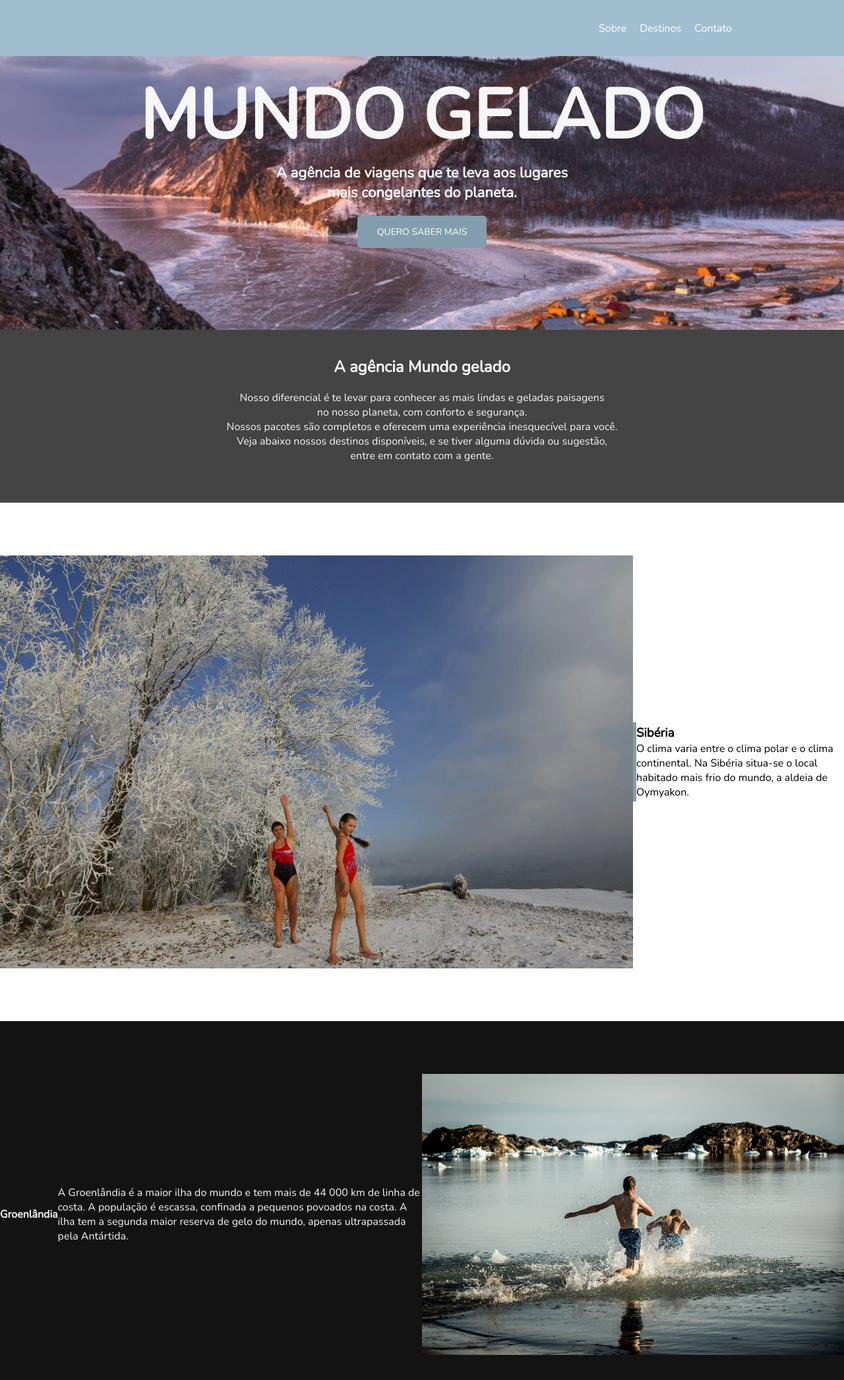
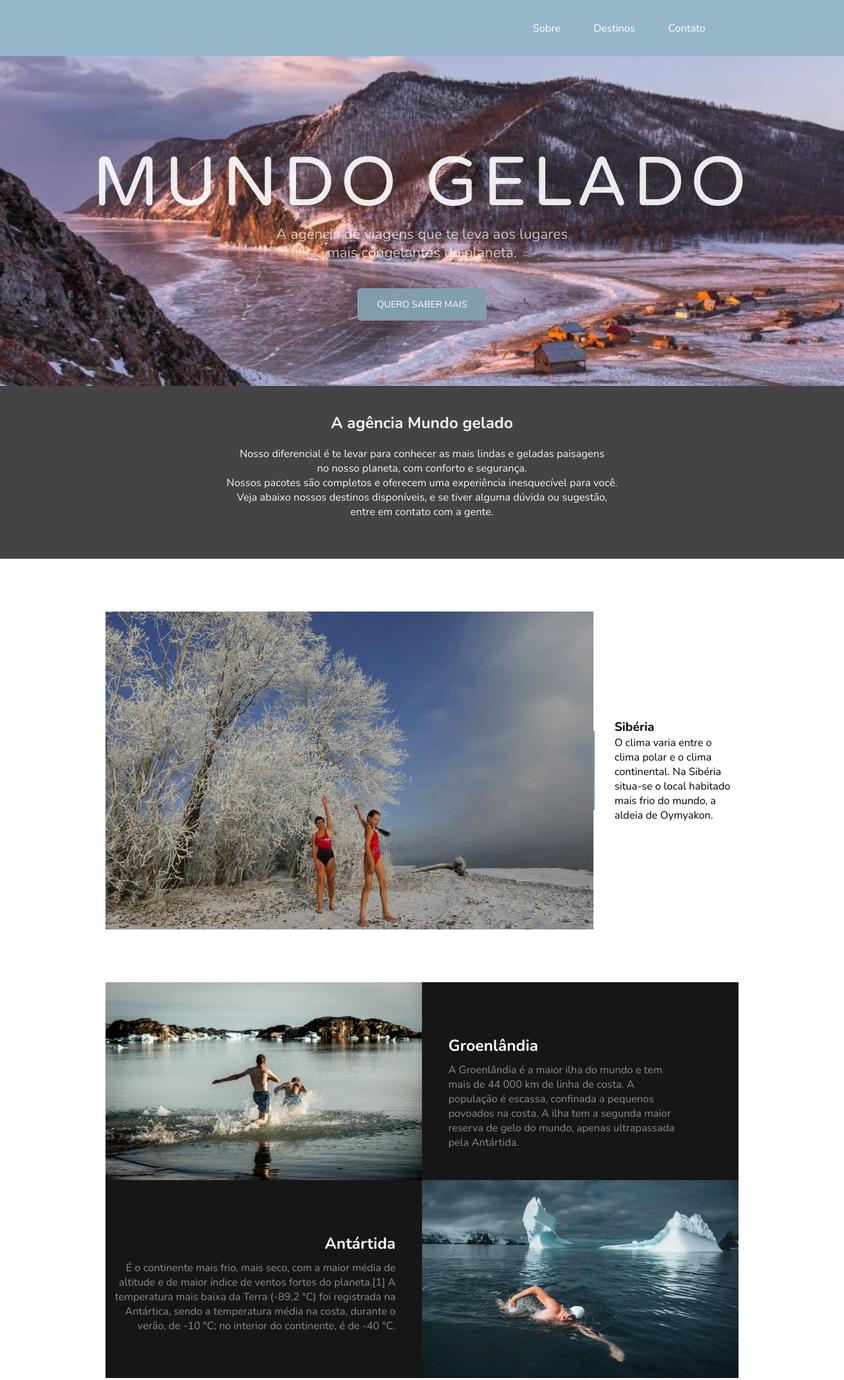
Before and after one commit to robertacintra/responsive, a plain HTML site: page index.html in a window 1280 px wide. Shown: the top 2092 px of the page at 66% size. Drawn offline with nearby package versions, Linux system fonts and the light colour scheme.

Commit message:
versão básica pronta

```diff
--- a/css/style.css
+++ b/css/style.css
@@ -2,11 +2,29 @@
     font-family: 'Nunito', sans-serif;
     margin: 0;
     padding: 0;
-    box-sizing: border-box;
+    box-sizing: border-box; /* conta a borda como o tamanho total, não sobra espaço entre divs etc */
+}
+
+html {
+    scroll-behavior: smooth;
 }
 
 body {
+    font-family: Nunito;
     font-size: 16px;
+}
+
+ul, li {
+    list-style: none;
+}
+
+a {
+    text-decoration: none;
+    color: #829dad;
+}
+
+a:hover {
+    color: #3c6360;
 }
 
 .container {
@@ -14,11 +32,24 @@ body {
     margin: 0 auto;
 }
 
+.transition {
+    transition: all 1s;
+}
+
 .nave {
     position: fixed;
-    background-color: #a0bed0;
+    background-color: #96b6ca;
     width: 100%;
+    top: 0;
+    /* altera o comportamento, mesmo mostrando o objeto 2d, indicando o que passa na frente do que, profundicade ao descer a página etc */
+    z-index: 99;
 }
+
+/*
+.nave__mobile {
+    display: none;
+}
+*/
 
 .nave__menu {
     display: flex;
@@ -27,32 +58,45 @@ body {
     height: 85px;
 }
 
-ul, li {
-    list-style: none;
+.nave__link {
+    color: #fff;
+    margin-right: 50px;
 }
 
-.nave__link {
-    text-decoration: none;
-    color: #fff;
-    display: inline-block;
-    margin: 0 10px;
+.nave__link:hover {
+    color: rgba(255, 255, 255, .75);
+}
+
+.transition {
+    transition: all 1s;
 }
 
 .header {
     background-image: url(../imagens-do-site/foto-banner.jpg);
+    margin-top: 85px;
+    text-align: center;
+    background-position: center;
     background-size: cover;
+    background-repeat: no-repeat;
     height: 500px;
 }
 
 .header__titulo {
     text-transform: uppercase;
     font-size: 105px;
-    color: #f6f6f6;
+    color: rgba(255, 255, 255, .9);
+    font-family: 'Varela Round';
+    font-weight: 100;
+    padding-top: 80px;
+/* AAAAAAAAAAAAAAA FONTES ESTILIZADAS!! NO CSS!! letter-spacing*/
+    letter-spacing: 8px;
 }
 
 .header__subtitulo {
     font-size: 22px;
-    color: #f6f6f6;
+    font-weight: 400;
+    line-height: 28px;
+    color: rgba(255, 255, 255, .7);
 }
 
 .header__container {
@@ -60,7 +104,7 @@ ul, li {
     justify-content: center;
     align-items: center;
     flex-direction: column;
-    height: 500px;
+    height: 450px;
 }
 
 .btn {
@@ -69,14 +113,16 @@ ul, li {
     font-size: 14px;
     padding: 15px 30px;
     border-radius: 5px;
+}
+
+.btn--primary {
     background-color: #829dad;
     text-decoration: none;
 }
 
-.header__btn {
-    display: flex;
-    align-items: flex-end;
-    margin: 20px;
+.header--btn {
+    margin-top: 40px;
+    display: inline-block;
 }
 
 .about {
@@ -90,25 +136,31 @@ ul, li {
     padding: 20px;
 }
 
-.destination__img {
-    width: 75%;
-}
-
-.mosaico__container {
-    background-color: rgba(0, 0, 0, 0.924);
-    margin-bottom: 80px;
-    color: #f6f6f6;
-}
-
-.destination__text,
-.mosaico__img {
-    width: 50%;
+.destination {
+    padding: 80px 0;
 }
 
 .destination__border {
     width: 10px;
     height: 120px;
     background-color: #829dad;
+    display: block;
+}
+
+.destination__text {
+    margin-left: 30px;
+}
+
+.destination--siberia {
+    display: flex;
+    align-items: center;
+    justify-content: center;
+}
+
+.destination--siberia__img {
+    max-width: 740px;
+    width: 100%;
+    height: auto;
     display: block;
 }
 
@@ -120,25 +172,64 @@ ul, li {
     padding: 80px 0;
 }
 
-.imagem {
+.destination--groenlandia,
+.destination--antartida {
+    display: flex;
+    align-items: center;
+    justify-content: center;
+    height: 300px;
+}
+
+.destination--groenlandia__img,
+.destination--antartida__img {
+    max-height: 300px;
+    width: 100%;
+    height: auto;
+    display: block;
+}
+
+.destination__description {
+    background: #161616;
+    height: inherit;
     width: 50%;
 }
 
-.footer {
-    background-color: rgba(0, 0, 0, 0.924);
-    text-align: center;
-    color: rgba(255,255,255,.5);
-    padding: 40px;
+.destination__title {
+    color: #fff;
+    font-size: 24px;
+    margin-bottom: 10px;
+    margin-top: 80px;
 }
 
-.footer a {
-    text-decoration: none;
-    color: #829dad;
+.destination_paragraph {
+    color: rgba(255,255,255,.5);
 }
 
-.footer__twt, .footer__fb, .footer__yt {
-    opacity: 0.5;
-    margin: 0 10px;
+.destination_paragraph--groenlandia {
+    max-width: 80%;
+}
+
+.destination--groenlandia__wrapper-img,
+.destination--antartida__wrapper-img {
+    width: 50%;
+}
+
+.destination__description--groenlandia {
+    padding-left: 40px;
+    text-align: left;
+}
+
+.destination__description--antartida {
+    padding-right: 40px;
+    text-align: right;
+}
+
+.footer {
+    background-color: #161616;
+    margin-top: 80px;
+    text-align: center;
+    padding: 40px;
+    color: rgba(255,255,255,.5);
 }
 
 .footer__social {
@@ -147,3 +238,16 @@ ul, li {
     justify-content: center;
     margin: 40px 0;
 }
+
+.footer__twt,
+.footer__fb,
+.footer__yt {
+    opacity: 0.5;
+    margin: 0 10px;
+}
+
+.footer__twt:hover,
+.footer__fb:hover,
+.footer__yt:hover {
+    opacity: 1;
+}
--- a/index.html
+++ b/index.html
@@ -5,8 +5,9 @@
     <meta charset="utf-8">
     <link rel="stylesheet" href="./css/style.css">
     <meta name="viewport" content="width=device-width, initial-scale=1">
-    <link href="https://fonts.googleapis.com/css?family=Nunito" rel="stylesheet">
-    <title>Mundo Gelado</title>
+    <link href="https://fonts.googleapis.com/css?family=Varela+Round" rel="stylesheet">
+    <link href="https://fonts.googleapis.com/css?family=Nunito:200,200i,300,300i,400,400i,600,600i,700,700i,800,800i,900,900i" rel="stylesheet">
+    <title>Agência Mundo Gelado</title>
 </head>
 <body>
 <section>
@@ -22,22 +23,23 @@
                 <li>
                     <a href="#contato" class="nave__link">Contato</a>
                 </li>
+<!-- MOBILE <img src="./imagens-do-site/menu-hamburger" alt="Menu mobile" class="nave__mobile"> -->
             </ul>
         </div>
     </nav>
 </section>
 
 <main>
-    <section class="header">
+    <section class="header transition">
         <div class="header__container">
             <h1 class="header__titulo">Mundo gelado</h1>
             <h2 class="header__subtitulo">A agência de viagens que te leva aos lugares</h2>
             <h2 class="header__subtitulo">mais congelantes do planeta.</h2>
-            <a href="#" class="btn header__btn">Quero saber mais</a>
+            <a href="#" class="btn btn--primary header--btn transition">Quero saber mais</a>
         </div>
     </section>
 
-    <section class="about">
+    <section class="about" id="sobre">
         <h2 class="about__titulo">A agência Mundo gelado</h2>
         <div class="about__texto">
             <p>Nosso diferencial é te levar para conhecer as mais lindas e geladas paisagens</p>
@@ -48,32 +50,44 @@
         </div>
     </section>
 
+<!-- SEÇÃO INTEIRA; SIBERIA + MOSAICO; MEIO DO SITE -->
+
+    <section id="destinos">
 <!-- siberia -->
-
-    <section>
-
-        <div class="destination">
-            <img src="imagens-do-site/siberia-1.jpg" alt="Foto Siberia" class="destination__img">
-            <span class="destination__border"></span>
-            <div class="destination__text">
-            <h3>Sibéria</h3>
-            <p>O clima varia entre o clima polar e o clima continental. Na Sibéria situa-se o local habitado mais frio do mundo, a aldeia de Oymyakon.</p>
+        <div class="container">
+            <div class="destination destination--siberia">
+                <img src="imagens-do-site/siberia-1.jpg" alt="Foto Siberia" class="destination--siberia__img">
+                <span class="destination__border"></span>
+                    <div class="destination__text">
+                    <h3>Sibéria</h3>
+                    <p>O clima varia entre o clima polar e o clima continental. Na Sibéria situa-se o local habitado mais frio do mundo, a aldeia de Oymyakon.</p>
+                    </div>
             </div>
         </div>
 
-<!-- MOSAIC STARTS HERE -->
+<!-- COMEÇO DO MOSAICO -->
 
-        <div class="mosaico__container">
-            <div class="destination">
+        <div class="container">
+            <div class="destination--groenlandia">
+            <div class="destination--groenlandia__wrapper-img">
+                <img src="./imagens-do-site/groenlandia-1.jpg" alt="Foto groenlandia" class="destination--groenlandia__img">
+            </div>
+            <div class="destination__description destination__description--groenlandia">
                 <h4 class="destination__title">Groenlândia</h4>
-                <p class="destination__paragraph">A Groenlândia é a maior ilha do mundo e tem mais de 44 000 km de linha de costa. A população é escassa, confinada a pequenos povoados na costa. A ilha tem a segunda maior reserva de gelo do mundo, apenas ultrapassada pela Antártida.</p>
-                <img src="imagens-do-site/groenlandia-1.jpg" alt="Foto groenlandia" class="mosaico__img">
+                <p class="destination_paragraph destination_paragraph--groenlandia">A Groenlândia é a maior ilha do mundo e tem mais de 44 000 km de linha de costa. A população é escassa, confinada a pequenos povoados na costa. A ilha tem a segunda maior reserva de gelo do mundo, apenas ultrapassada pela Antártida.</p>
             </div>
-            <div class="destination">
-                <img src="imagens-do-site/antartida-1.jpg" alt="Foto antartida" class="mosaico__img">
+            </div>
+
+            <div class="destination--antartida">
+            <div class="destination__description destination__description--antartida">
                 <h4 class="destination__title">Antártida</h4>
-                <p class="destination__paragraph">É o continente mais frio, mais seco, com a maior média de altitude e de maior índice de ventos fortes do planeta. A temperatura mais baixa da Terra (-89,2 °C) foi registrada na Antártica, sendo a temperatura média na costa, durante o verão, de -10 °C; no interior do continente, é de -40 °C.</p>
+                <p class="destination_paragraph">É o continente mais frio, mais seco, com a maior média de altitude e de maior índice de ventos fortes do planeta.[1] A temperatura mais baixa da Terra (-89,2 °C) foi registrada na Antártica, sendo a temperatura média na costa, durante o verão, de -10 °C; no interior do continente, é de -40 °C.</p>
             </div>
+            <div class="destination--groenlandia__wrapper-img">
+                <img src="./imagens-do-site/antartida-1.jpg" alt="Foto antartida" class="destination--antartida__img">
+            </div>
+            </div>
+        </div>
         </div>
     </section>
 
--- a/site/css/style.css
+++ b/site/css/style.css
@@ -306,7 +306,8 @@ a:hover {
 }
 
 .destination__description--groenlandia {
-
+    padding-left: 40px;
+    text-align: left;
 }
 
 .destination__description--antartida {
```
